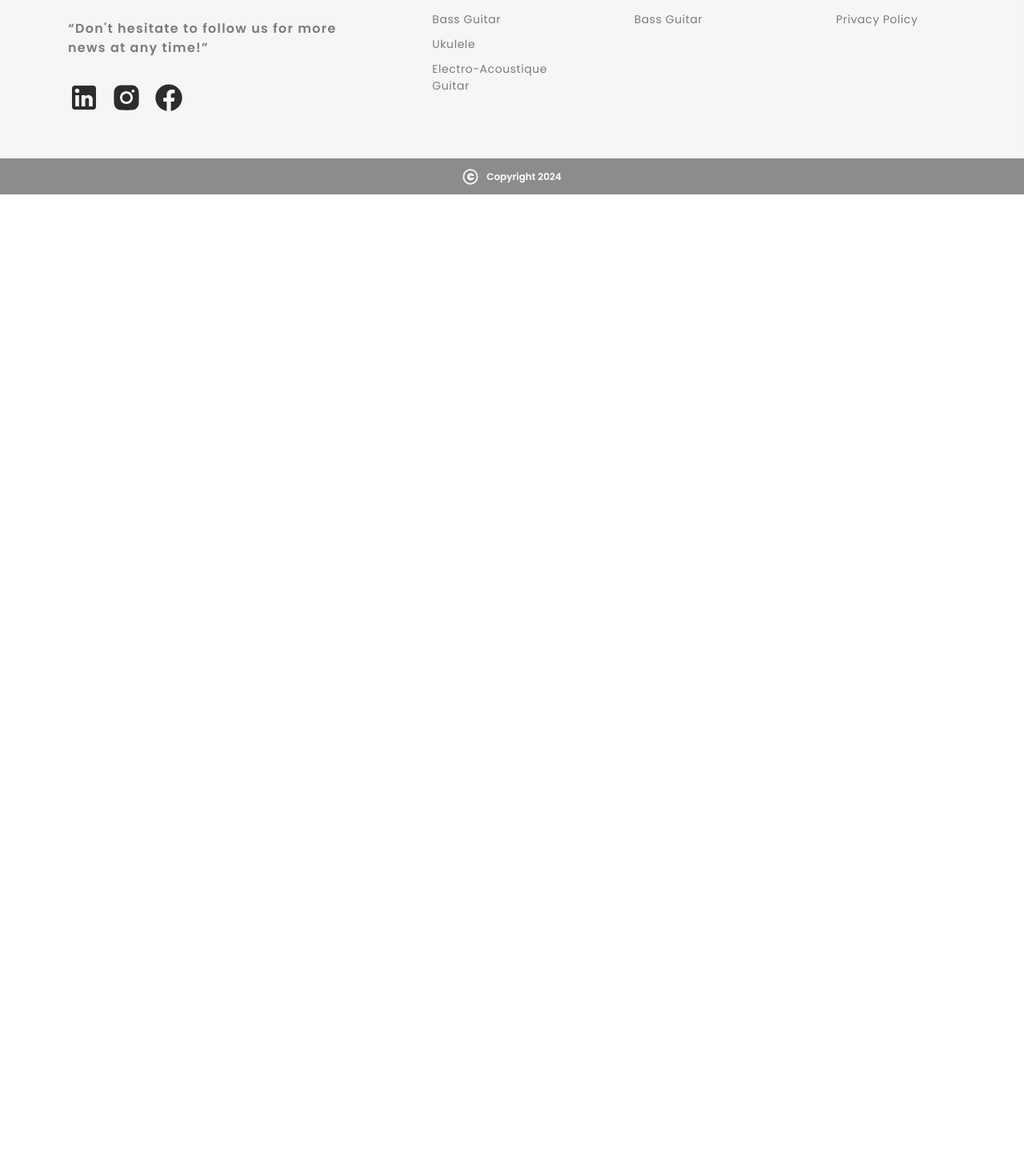
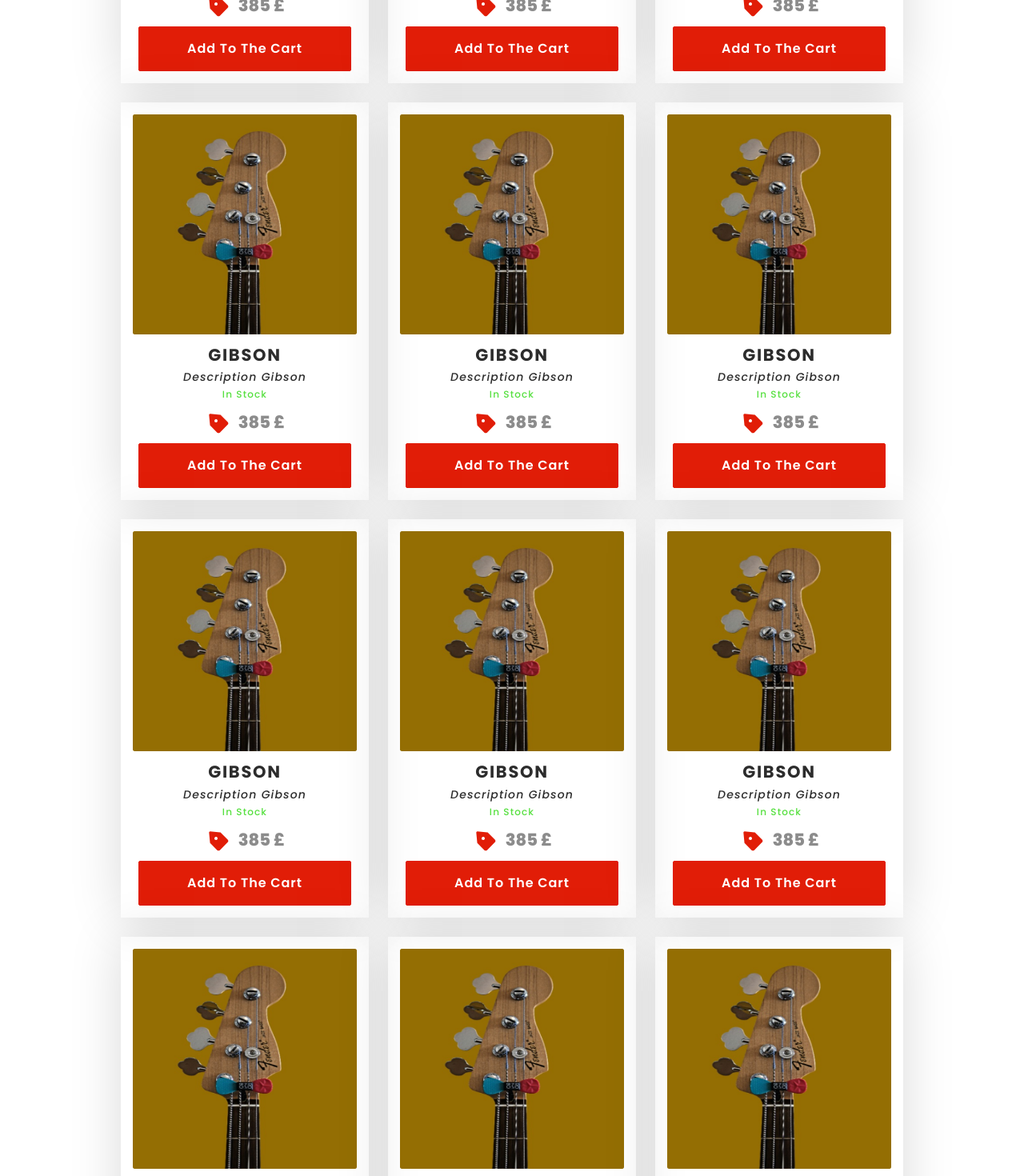
Before and after one commit to 40radu/Latest-i-Music, a Next.js app: page /articles in a window 1280 px wide. Shown: the part 580-2050 px from the top of the page at 80% size. Before the commit the page ends 823 px from the top, so only its background shows below. Built offline with nearby package versions, Linux system fonts and the light colour scheme.

Commit message:
modified cardItem

```diff
--- a/src/Component/global/CardItem/_cardItem.module.scss
+++ b/src/Component/global/CardItem/_cardItem.module.scss
@@ -8,7 +8,7 @@
     row-gap: 10px;
     box-shadow: 0 0 60px $black-15;
 
-    @include media_tab_portrait {
+    @include media_desktop {
         width: 310px;
     }
 
@@ -27,12 +27,14 @@
             letter-spacing: text-space(14,8);
             color: $black;
             text-align: center;
-            text-transform: capitalize;
+            text-transform: capitalize;font-style: italic
         }
 
         .in_stock {
             @extend .descri;
             color: #57E040;
+            font-style: normal;
+            font-size: 12px;
         }
     }
 }
--- a/src/Component/specifies/Menu_bar/_menu_bar.module.scss
+++ b/src/Component/specifies/Menu_bar/_menu_bar.module.scss
@@ -9,7 +9,7 @@
 
     ul {
         position: fixed;
-        width: 60%;
+        width: 65%;
         right: 0;
         top: 93px;
         padding: 25px 50px;
--- /dev/null
+++ b/src/app/articles/_articles.module.scss
@@ -0,0 +1,6 @@
+@import '../../app/mixins';
+
+.container_article {
+    @apply flex flex-wrap justify-center gap-6 pt-12 pb-12;
+
+}
--- a/src/app/articles/page.tsx
+++ b/src/app/articles/page.tsx
@@ -1,10 +1,31 @@
-import NavArticle from '@/Component/Articles/NavArticle/NavArticle'
+import CardItem from '@/Component/global/CardItem/CardItem'
 import React from 'react'
+import styles from './_articles.module.scss'
+
 
 function Article() {
   return (
-    <section>
-      {/* <NavArticle/> */}
+    <section className={styles.container_article}>
+      <CardItem title='Gibson' descri='description gibson'/>
+      <CardItem title='Gibson' descri='description gibson'/>
+      <CardItem title='Gibson' descri='description gibson'/>
+      <CardItem title='Gibson' descri='description gibson'/>
+      <CardItem title='Gibson' descri='description gibson'/>
+      <CardItem title='Gibson' descri='description gibson'/>
+
+      <CardItem title='Gibson' descri='description gibson'/>
+      <CardItem title='Gibson' descri='description gibson'/>
+      <CardItem title='Gibson' descri='description gibson'/>
+      <CardItem title='Gibson' descri='description gibson'/>
+      <CardItem title='Gibson' descri='description gibson'/>
+      <CardItem title='Gibson' descri='description gibson'/>
+
+      <CardItem title='Gibson' descri='description gibson'/>
+      <CardItem title='Gibson' descri='description gibson'/>
+      <CardItem title='Gibson' descri='description gibson'/>
+      <CardItem title='Gibson' descri='description gibson'/>
+      <CardItem title='Gibson' descri='description gibson'/>
+      <CardItem title='Gibson' descri='description gibson'/>
     </section>
   )
 }
--- a/src/app/page.tsx
+++ b/src/app/page.tsx
@@ -14,9 +14,9 @@
       <CardSection />
       <History />
       <PopularItems />
-      <Why/>
-      <Opinion/>
-      <Faq/>
+      <Why />
+      <Opinion />
+      <Faq />
     </main>
   );
 }
```
Also changed, not shown: src/Component/Dashboard/Section/Faq/Faq.tsx (+4 -4 lines).
